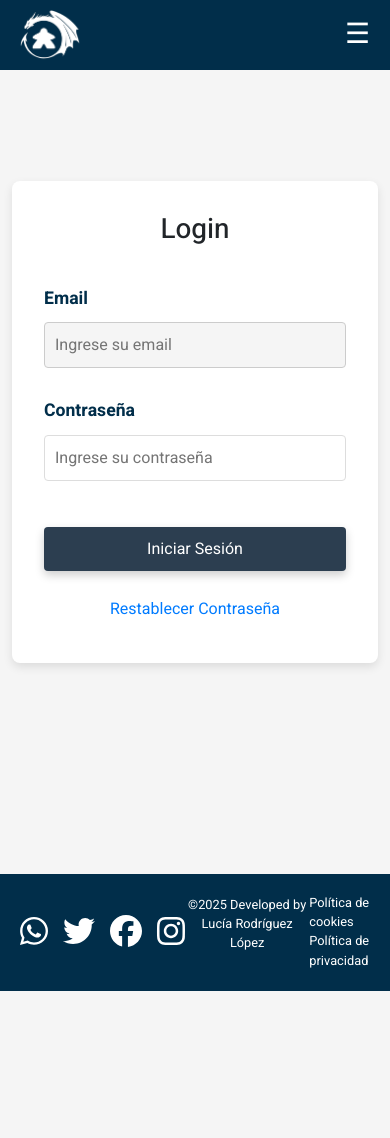
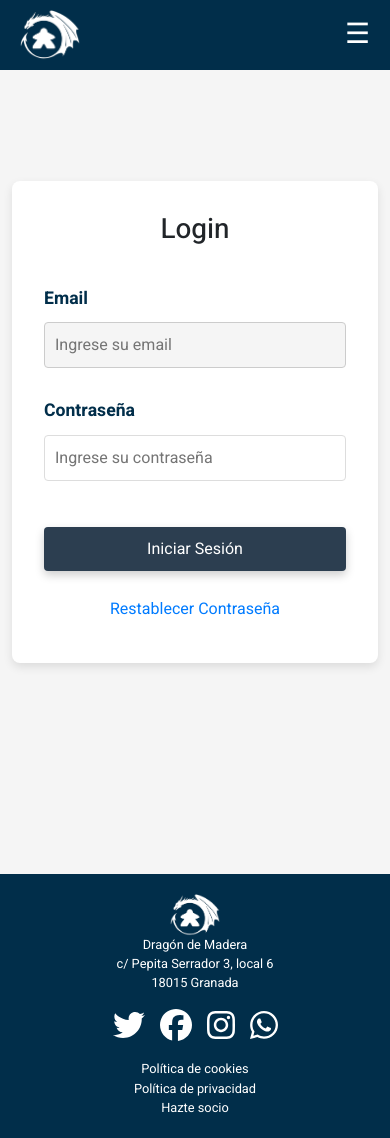
Before and after one commit to LuciaRol/web_aso, a React (Create React App) app: page /login in a window 390 px wide. Before the commit the page ends 991 px from the top, so only its background shows below. Built offline with nearby package versions, Linux system fonts and the light colour scheme; no server answers.

Commit message:
correción del footer móvil

```diff
--- a/src/components/Footer.js
+++ b/src/components/Footer.js
@@ -1,6 +1,8 @@
 import React, { useState } from 'react';
 import { faFacebook, faInstagram, faTwitter, faWhatsapp } from '@fortawesome/free-brands-svg-icons';
 import { FontAwesomeIcon } from '@fortawesome/react-fontawesome';
+import defaultImage from '../img/meeple_logo.png';
+import { Link, useNavigate } from 'react-router-dom';
 import '../styles/footer.css';
 
 const Footer = () => {
@@ -22,10 +24,14 @@ const Footer = () => {
 
   return (
     <footer className="footer">
+      <div className="footer-text">
+        <div><img className="footer-text-img" src={defaultImage}/></div>
+        <div>Dragón de Madera</div>
+        <div>c/ Pepita Serrador 3, local 6</div>
+        <div>18015 Granada</div>
+      </div>
+
       <div className="social-icons">
-        <a href="https://wa.me/1234567890" target="_blank" rel="noopener noreferrer">
-          <FontAwesomeIcon icon={faWhatsapp} size="2x" />
-        </a>
         <a href="https://x.com/Dragon_DeMadera" target="_blank" rel="noopener noreferrer">
           <FontAwesomeIcon icon={faTwitter} size="2x" />
         </a>
@@ -35,13 +41,24 @@ const Footer = () => {
         <a href="https://www.instagram.com/dragon_demadera/" target="_blank" rel="noopener noreferrer">
           <FontAwesomeIcon icon={faInstagram} size="2x" />
         </a>
+        <a href="https://wa.me/1234567890" target="_blank" rel="noopener noreferrer">
+          <FontAwesomeIcon icon={faWhatsapp} size="2x" />
+        </a>
       </div>
-      <div className="footer-text">
-        <p>©2025 Developed by Lucía Rodríguez López</p>
-      </div>
+
+
+
       <div className="footer-links">
-        <a onClick={handleCookieClick} style={{ cursor: 'pointer' }}>Política de cookies</a>
-        <a onClick={handlePrivacyClick} style={{ cursor: 'pointer' }}>Política de privacidad</a>
+        <a onClick={handleCookieClick}>Política de cookies</a>
+        <a onClick={handlePrivacyClick}>Política de privacidad</a>
+        <a>
+          <Link
+            to="/quienessomos"
+            className={window.location.pathname === '/quienessomos' ? 'active' : ''}
+          >
+            Hazte socio
+          </Link>
+        </a>
       </div>
 
       {showCookiePolicy && (
--- a/src/components/Header.js
+++ b/src/components/Header.js
@@ -163,7 +163,7 @@ const Header = () => {
                                         className={window.location.pathname === '/GuestRegistry' ? 'active' : ''}
                                         onClick={closeMenu}
                                     >
-                                        Registro Invitados
+                                        Registro de invitados
                                     </Link>
                                 </li>
                                 <li>
@@ -172,7 +172,7 @@ const Header = () => {
                                         className={window.location.pathname === '/Ludoteca' ? 'active' : ''}
                                         onClick={closeMenu}
                                     >
-                                        Solicitar Juego
+                                        Ludoteca
                                     </Link>
                                 </li>
                                 <li>
@@ -181,7 +181,7 @@ const Header = () => {
                                         className={window.location.pathname === '/User' ? 'active' : ''}
                                         onClick={closeMenu}
                                     >
-                                        Usuario
+                                        Perfil
                                     </Link>
                                 </li>
                                 {userRole === 'admin' && (
--- a/src/styles/footer.css
+++ b/src/styles/footer.css
@@ -61,6 +61,11 @@ footer a:visited {
   font-size: 0.8rem;
 }
 
+.footer-text-img{
+  width: 50px;
+  height: auto;
+}
+
 .footer-links {
   display: flex;
   flex-direction: column; /* Mantener los enlaces en columna */
@@ -74,12 +79,7 @@ footer a:visited {
 }
 
 .footer-links a:visited {
-  color: purple !important;
-  text-decoration: underline !important;
-}
-
-.footer-links a:checked {
-  color: purple !important;
+  color: var(--footer-link-visited) !important;
   text-decoration: underline !important;
 }
 
@@ -122,3 +122,15 @@ footer a:visited {
 .popup-content .close-button:hover {
   background-color: transparent;
 }
+
+
+@media (max-width: 768px) {
+  footer {
+    flex-direction: column;
+    gap: 1rem;
+  }
+
+  .footer-links {
+    text-align: center;
+  }
+}
```
